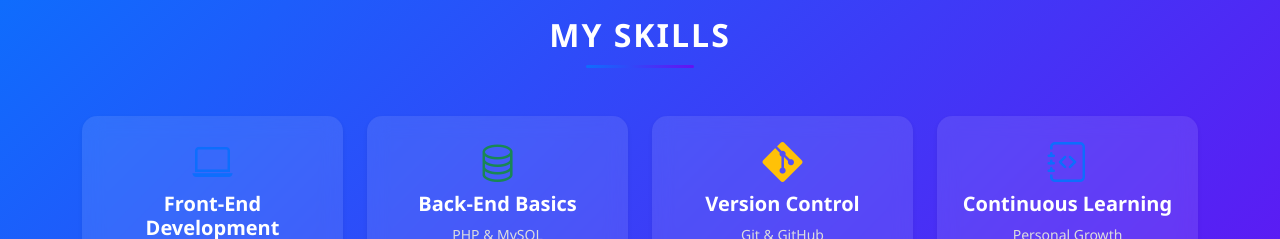
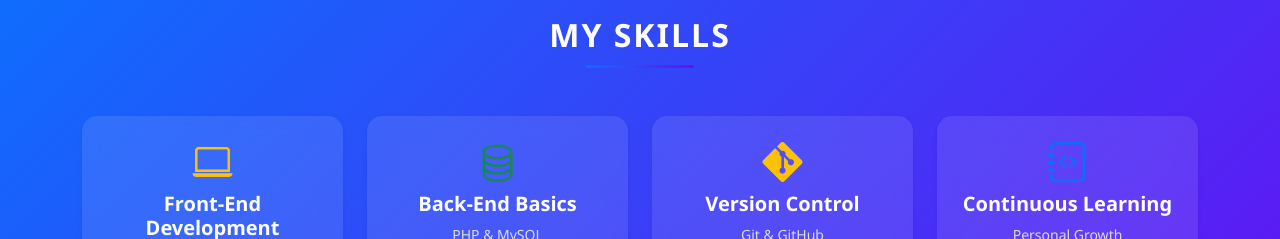
Before and after one commit to ancilmacalalad/LabActivity3, a plain HTML site: page landing.html in a window 1280 px wide. Shown: the part 2040-2279 px from the top of the page. Drawn offline with nearby package versions, Linux system fonts and the light colour scheme.

Commit message:
Update landing.html

```diff
--- a/landing.html
+++ b/landing.html
@@ -104,7 +104,7 @@
         <div class="col-md-6 col-lg-3">
           <div class="card h-100 shadow-sm border-0 text-center skill-card">
             <div class="card-body">
-              <i class="bi bi-laptop fs-1 text-primary mb-3"></i>
+              <i class="bi bi-laptop fs-1 text-warning mb-3"></i>
               <h5 class="card-title fw-bold">Front-End Development</h5>
               <p class="text-muted small">HTML, CSS, JavaScript, Bootstrap</p>
               <p class="card-text">Capable of building responsive websites and applying modern design practices using
```
